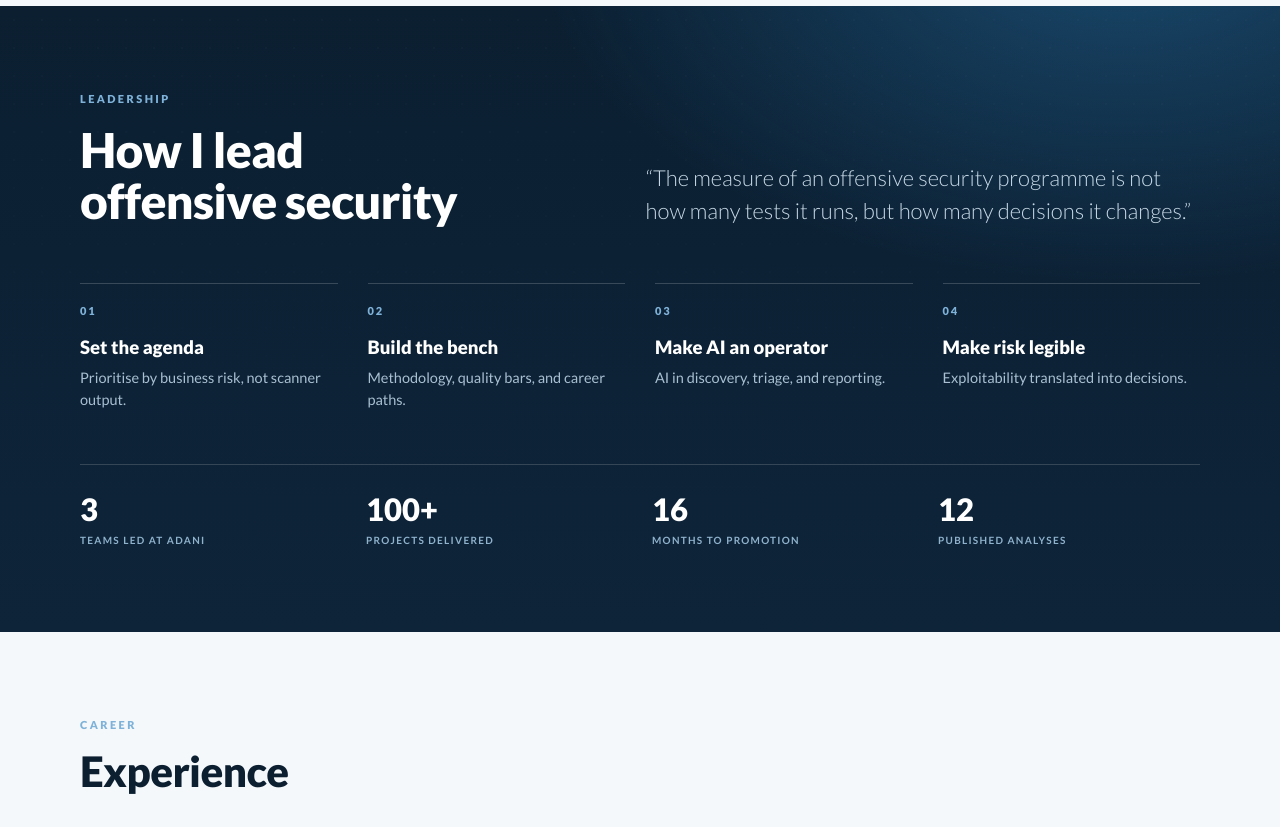
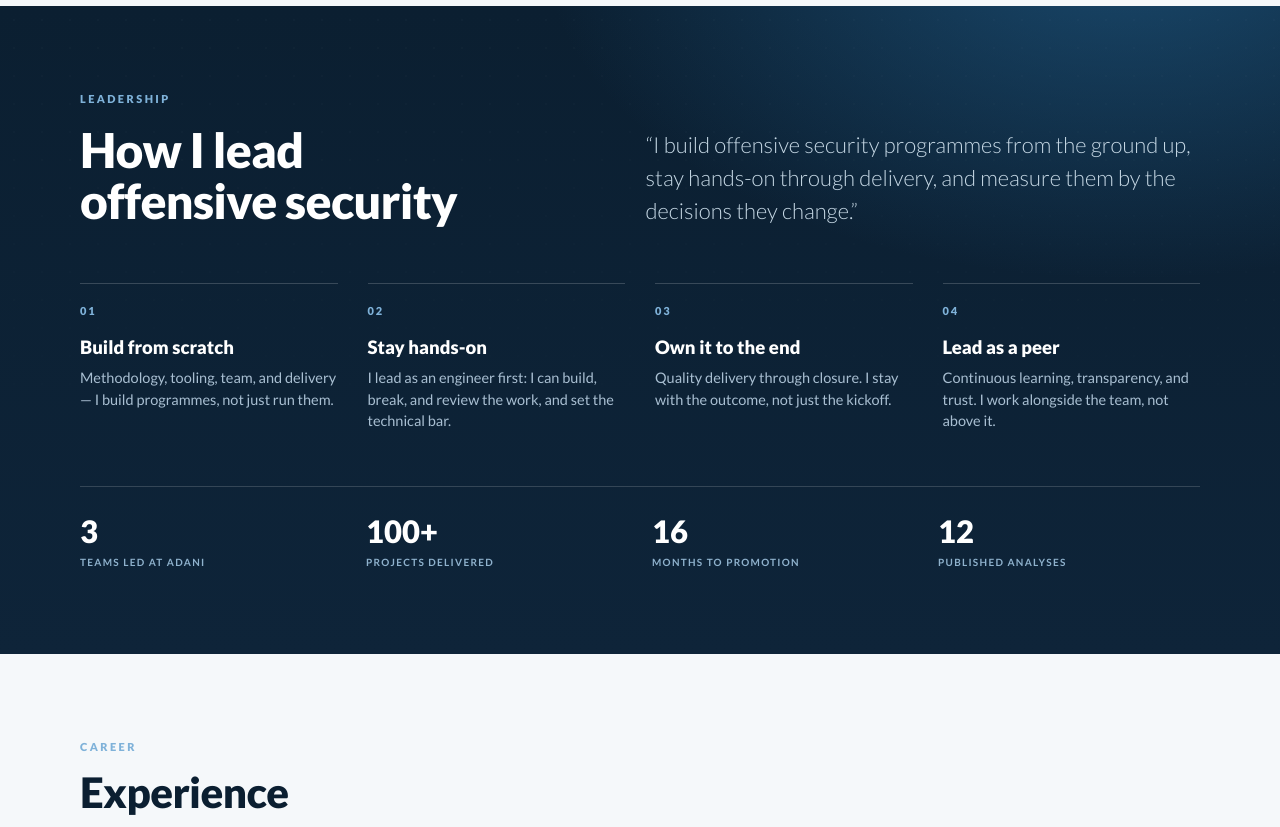
Before and after one commit to astraparad0x/astraparad0x.github.io, a plain HTML site: page index.html in a window 1280 px wide. Shown: the part 980-1807 px from the top of the page. Drawn offline with Linux system fonts and the light colour scheme.

Commit message:
Personalise leadership principles to the engineer-leader model
Co-Authored-By: Claude Code <noreply@anthropic.com>

```diff
--- a/index.html
+++ b/index.html
@@ -47,7 +47,7 @@
         <p class="eyebrow">Leadership portfolio</p>
         <h1>Chetan Singh</h1>
         <p class="role">Cyber security leader &nbsp;·&nbsp; Offensive security <span class="role-extra">&nbsp;·&nbsp; Red &amp; purple teaming</span> &nbsp;·&nbsp; AI security</p>
-        <p class="hero-copy">Head of Intelligence &amp; Offensive Security at Unisys. I build and lead offensive security programmes — penetration testing, bug bounty, and red/purple teaming — and drive AI through the operating model. My published research keeps the technical depth behind the strategy.</p>
+        <p class="hero-copy">Head of Intelligence &amp; Offensive Security at Unisys. I build offensive security programmes from the ground up — penetration testing, bug bounty, and red/purple teaming — lead them hands-on through delivery, and drive AI through the operating model. My published research keeps the technical depth behind the strategy.</p>
         <div class="hero-actions">
           <a class="btn primary" href="#leadership">How I lead</a>
           <a class="btn ghost" href="https://www.linkedin.com/in/xchetan" target="_blank" rel="noopener">Connect on LinkedIn</a>
@@ -81,29 +81,29 @@
             <p class="eyebrow">Leadership</p>
             <h2 id="leadership-title">How I lead<br>offensive security</h2>
           </div>
-          <p class="ld-thesis">“The measure of an offensive security programme is not how many tests it runs, but how many decisions it changes.”</p>
+          <p class="ld-thesis">“I build offensive security programmes from the ground up, stay hands-on through delivery, and measure them by the decisions they change.”</p>
         </div>
 
         <div class="ld-grid">
           <article class="ld-item">
             <span class="ld-num" aria-hidden="true">01</span>
-            <h3>Set the agenda</h3>
-            <p>Prioritise by business risk, not scanner output.</p>
+            <h3>Build from scratch</h3>
+            <p>Methodology, tooling, team, and delivery — I build programmes, not just run them.</p>
           </article>
           <article class="ld-item">
             <span class="ld-num" aria-hidden="true">02</span>
-            <h3>Build the bench</h3>
-            <p>Methodology, quality bars, and career paths.</p>
+            <h3>Stay hands-on</h3>
+            <p>I lead as an engineer first: I can build, break, and review the work, and set the technical bar.</p>
           </article>
           <article class="ld-item">
             <span class="ld-num" aria-hidden="true">03</span>
-            <h3>Make AI an operator</h3>
-            <p>AI in discovery, triage, and reporting.</p>
+            <h3>Own it to the end</h3>
+            <p>Quality delivery through closure. I stay with the outcome, not just the kickoff.</p>
           </article>
           <article class="ld-item">
             <span class="ld-num" aria-hidden="true">04</span>
-            <h3>Make risk legible</h3>
-            <p>Exploitability translated into decisions.</p>
+            <h3>Lead as a peer</h3>
+            <p>Continuous learning, transparency, and trust. I work alongside the team, not above it.</p>
           </article>
         </div>
 
```
